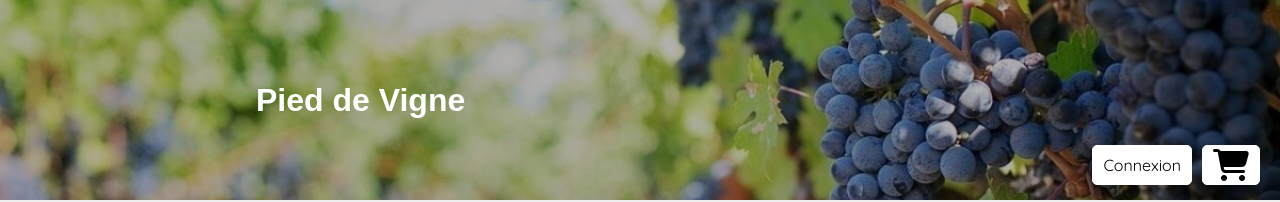
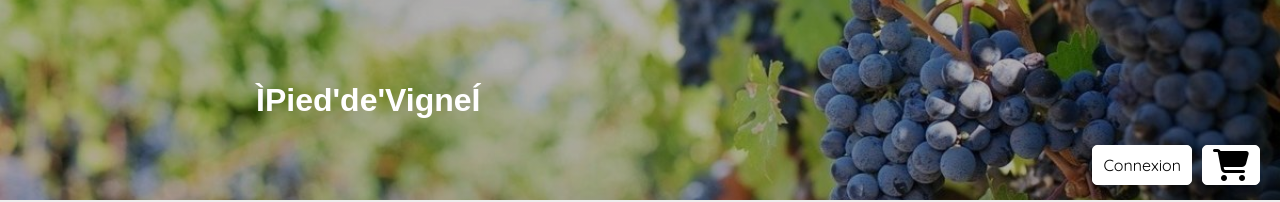
Before and after one commit to dwwm-afpa-29/Template, a plain HTML site: page index.html in a window 1280 px wide. Shown: the top 202 px of the page. Drawn offline with nearby package versions, Linux system fonts and the light colour scheme; a web font is replaced by a local one.

Commit message:
Essai police titre

```diff
--- a/index.html
+++ b/index.html
@@ -31,7 +31,7 @@
         <!-- BANNIERE -->
         <div class="banniere">
 
-            <h1>Pied de Vigne</h1>
+            <h1>ÌPied'de'VigneÍ</h1>
 
             <!-- BOUTONS BANNIERE -->
             <div class="boutons_banniere">
```
Also changed, not shown: css/main.css (indentation only).
